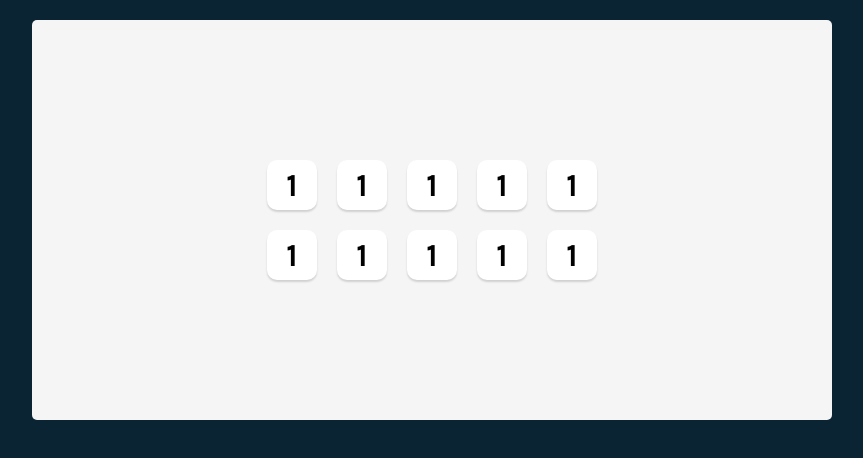
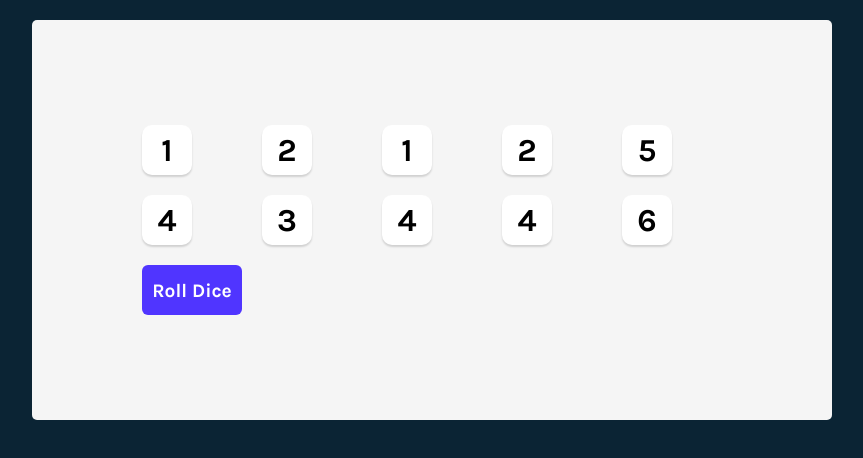
Before and after one commit to Bugs23/tenzies-game, a React (Vite) app: page / in a window 1280 px wide. Shown: the top 458 px of the page, without its empty margins (208-1071 px from the left). Built offline with nearby package versions, Linux system fonts and the light colour scheme.

Commit message:
Added more dice functionality

```diff
--- a/src/App.jsx
+++ b/src/App.jsx
@@ -4,31 +4,35 @@
 import Die from "./Die"
 
 export default function App() {
+	const [dice, setDice] = React.useState(allNewDice())
+
     function allNewDice() {
         // create a new dice array to hold the numbers
         const newDice = []
         // loop 10 times
         for (let i = 0; i < 10; i++) {
-            // push a random number from 1-6 to the new dice array
-        	newDice.push(Math.ceil(Math.random() * 6))
+            // push object with a value property set to the random number
+            // and an isHeld property set to false
+        	newDice.push({
+        		value: Math.ceil(Math.random() * 6),
+        		isHeld: false
+        	})
         }
         // return newDice
         return newDice
     }
 
+    function rollDice() {
+    	setDice(allNewDice())
+    }
+
+    const diceElements = dice.map((die) => <Die value={die.value} />)
+
 	return (
 		<main>
 			<div className="dice-container">
-				<Die value="1"/>
-				<Die value="1"/>
-				<Die value="1"/>
-				<Die value="1"/>
-				<Die value="1"/>
-				<Die value="1"/>
-				<Die value="1"/>
-				<Die value="1"/>
-				<Die value="1"/>
-				<Die value="1"/>
+				{diceElements}
+				<button className="roll-dice" onClick={rollDice}>Roll Dice</button>
 			</div>
 		</main>
 	)
--- a/src/style.css
+++ b/src/style.css
@@ -49,3 +49,24 @@
 .die-num {
     font-size: 2rem;
 }
+
+.roll-dice {
+    height: 50px;
+    width: 100px;
+    border: none;
+    border-radius: 6px;
+    background-color: #5035FF;
+    color: white;
+    font-size: 1.2rem;
+    font-family: 'Karla', sans-serif;
+    margin: 0 auto;
+    cursor: pointer;
+}
+
+.roll-dice:focus {
+    outline: none;
+}
+
+.roll-dice:active {
+    box-shadow: inset 5px 5px 10px -3px rgba(0, 0, 0, 0.7);
+}
```
